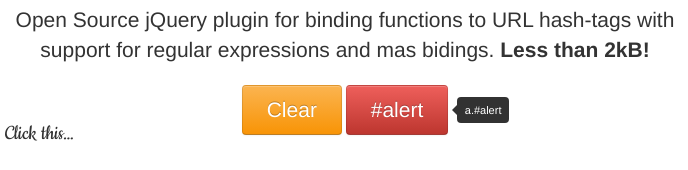
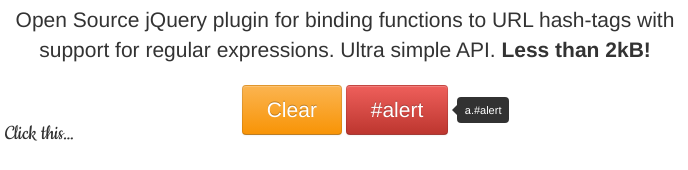
Before and after one commit to Turistforeningen/jQuery.Hashtag, a plain HTML site: page index.html in a window 1280 px wide. Shown: the part 239-409 px from the top of the page, 295-983 px from the left. Drawn offline with Linux system fonts and the light colour scheme.

Commit message:
minor layout changes

```diff
--- a/index.html
+++ b/index.html
@@ -46,7 +46,7 @@
 
       <div class="jumbotron">
         <h1>URL Hastag Utility!</h1>
-        <p class="lead">Open Source jQuery plugin for binding functions to URL hash-tags with support for regular expressions and mas bidings. <strong>Less than 2kB!</strong></p>
+        <p class="lead">Open Source jQuery plugin for binding functions to URL hash-tags with support for regular expressions. Ultra simple API. <strong>Less than 2kB!</strong></p>
         <a class="btn btn-warning" href="#/">Clear</a>
         <a class="btn btn-danger" href="#alert">#alert</a>
       </div>
@@ -154,7 +154,6 @@
               'noMatch' : function( tag, old ) { hideUserInfo(); }
             }
           });
-          $.fn.Hashtag('trigger');
         });
     </script>
   </body>
```
